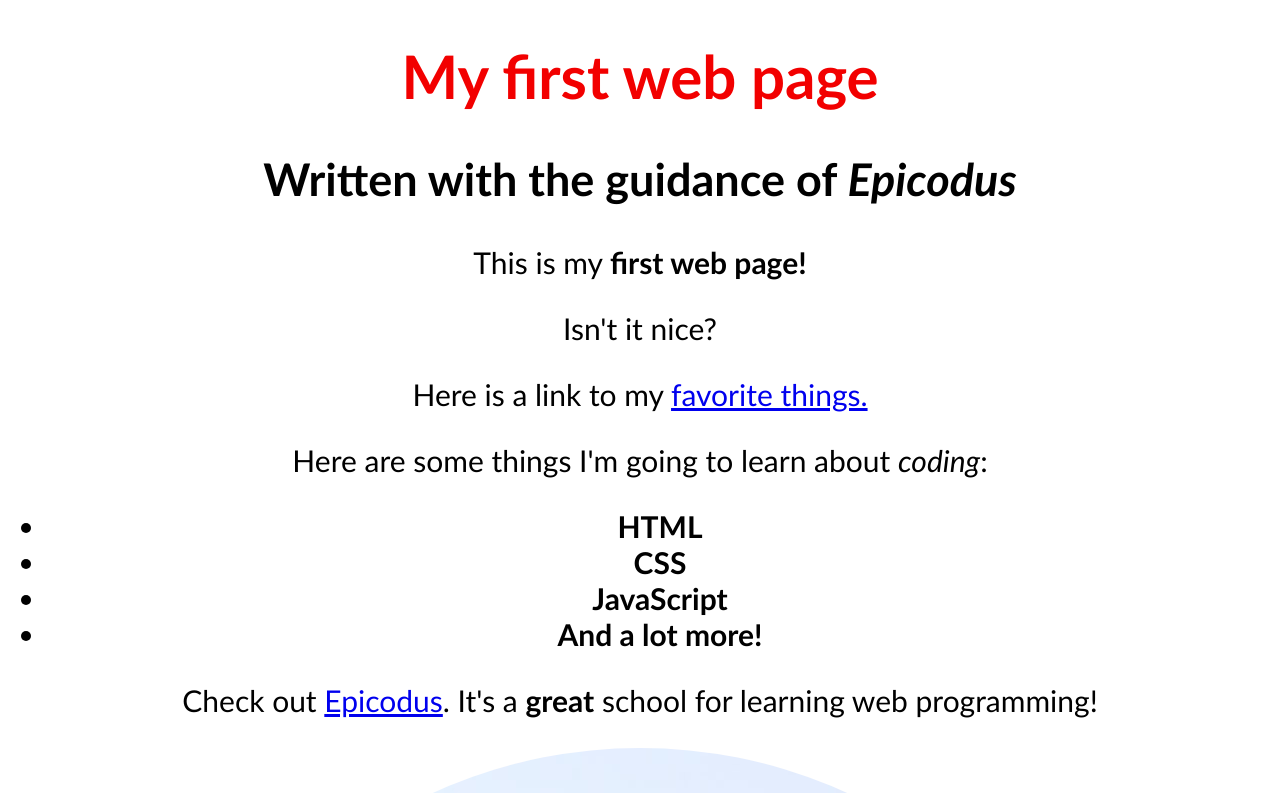
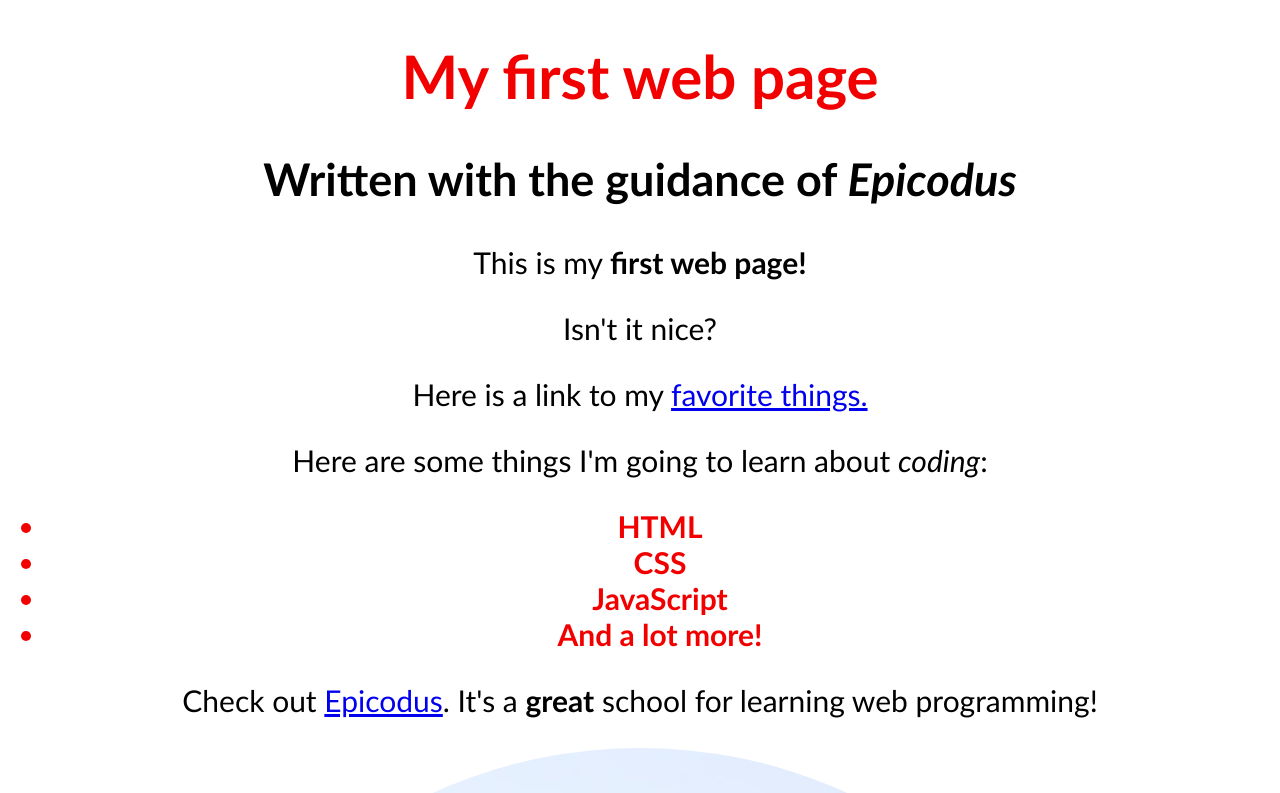
Before and after one commit to TrevorH08/my-first-webpage, a plain HTML site: page my-first-webpage.html in a window 1280 px wide. Shown: the top 793 px of the page. Drawn offline with Linux system fonts and the light colour scheme.

Commit message:
Adding colors and font changes to text on main page
Co-authored-by: Mathew Belcher <Mathewjbelcher7@live.com>
Co-authored-by: Brandon SPear <bowdowntotheepicturkey@gmail.com>

```diff
--- a/css/main-page.css
+++ b/css/main-page.css
@@ -16,7 +16,7 @@
 
 li {
   font-weight: 700;
-
+  color: #f20000;
 }
 
 img {
```
